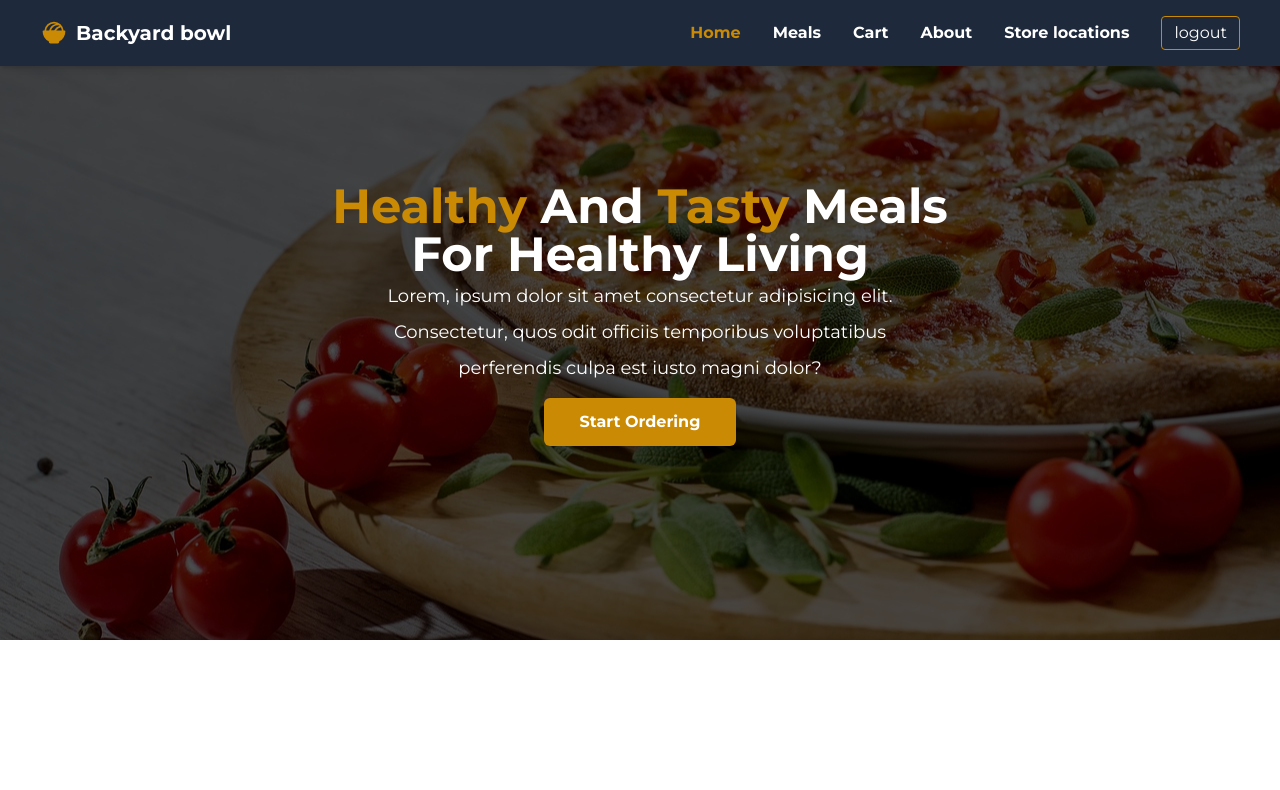
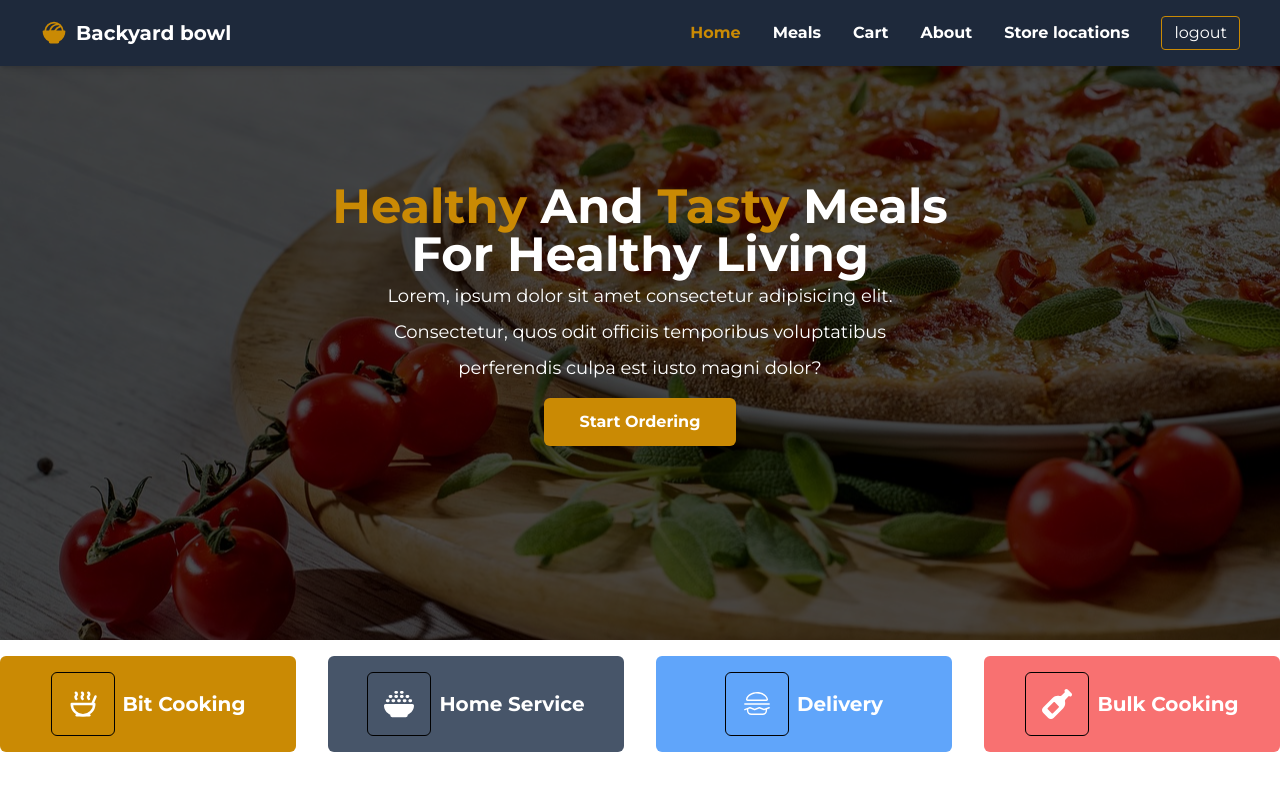
Before and after one commit to Superstahn95/food-app-client, a React (Vite) app: page / in a window 1280 px wide. Shown: the top 790 px of the page. Built offline with nearby package versions, Linux system fonts and the light colour scheme.

Commit message:
added the services component of the homepage

```diff
--- a/src/components/Navbar.tsx
+++ b/src/components/Navbar.tsx
@@ -17,8 +17,8 @@ function Navbar() {
   ];
 
   return (
-    <Container>
-      <div className="shadow-md w-full fixed z-[1999] top-0 left-0 font-montserrat">
+    <div className="shadow-md w-full fixed z-[1999] top-0 left-0 font-montserrat bg-slate-800">
+      <Container>
         <div
           className="md:px-10 py-4 px-7 md:flex justify-between items-center
 bg-slate-800 text-white"
@@ -74,8 +74,8 @@ bg-slate-800 text-white"
             </button>
           </ul>
         </div>
-      </div>
-    </Container>
+      </Container>
+    </div>
   );
 }
 
--- /dev/null
+++ b/src/components/ServiceCard.tsx
@@ -0,0 +1,19 @@
+interface Props {
+  service: string;
+  icon: JSX.Element;
+  bgColor: string;
+}
+function ServiceCard({ icon, service, bgColor }: Props) {
+  return (
+    <div
+      className={`${bgColor} flex items-center justify-center p-4  rounded-md space-x-2 font-montserrat text-white `}
+    >
+      <div className="border border-black rounded-md p-4">{icon}</div>
+      <div>
+        <span className="font-bold capitalize text-xl">{service}</span>
+      </div>
+    </div>
+  );
+}
+
+export default ServiceCard;
--- /dev/null
+++ b/src/components/Services.tsx
@@ -0,0 +1,59 @@
+import { LuSoup } from "react-icons/lu";
+import { FaBowlRice, FaWineBottle } from "react-icons/fa6";
+import { PiHamburgerLight } from "react-icons/pi";
+import Container from "./Container";
+import ServiceCard from "./ServiceCard";
+
+type Service = {
+  id: string;
+  service: string;
+  icon: JSX.Element;
+  bgColor: string;
+};
+
+function Services() {
+  // fetch categories here
+  const services: Service[] = [
+    {
+      id: "1",
+      service: "Bit cooking",
+      icon: <LuSoup size={30} />,
+      bgColor: "bg-yellow-600",
+    },
+    {
+      id: "2",
+      service: "Home Service",
+      icon: <FaBowlRice size={30} />,
+      bgColor: "bg-slate-600",
+    },
+    {
+      id: "3",
+      service: "Delivery",
+      icon: <PiHamburgerLight size={30} />,
+      bgColor: "bg-blue-400",
+    },
+    {
+      id: "4",
+      service: "Bulk cooking",
+      icon: <FaWineBottle size={30} />,
+      bgColor: "bg-red-400",
+    },
+  ];
+  return (
+    <Container>
+      {" "}
+      <div className="mx-4 py-4 grid md:grid-cols-4 gap-2 md:mx-0 md:gap-8">
+        {services.map((service) => (
+          <ServiceCard
+            key={service.id}
+            service={service.service}
+            icon={service.icon}
+            bgColor={service.bgColor}
+          />
+        ))}
+      </div>
+    </Container>
+  );
+}
+
+export default Services;
--- a/src/pages/Home.tsx
+++ b/src/pages/Home.tsx
@@ -1,11 +1,13 @@
 import Navbar from "../components/Navbar";
 import Hero from "../components/Hero";
+import Services from "../components/Services";
 
 function Home() {
   return (
     <>
       <Navbar />
       <Hero />
+      <Services />
     </>
   );
 }
```
Also changed, not shown: src/assets/data/index.ts (added).
